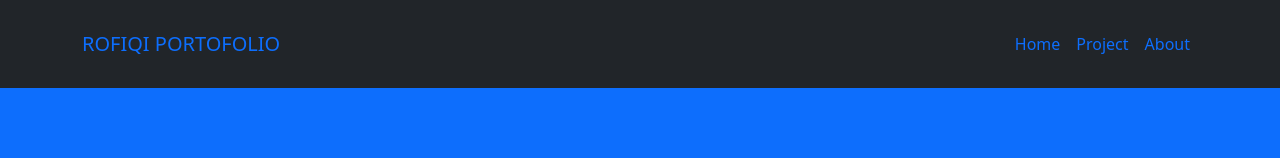
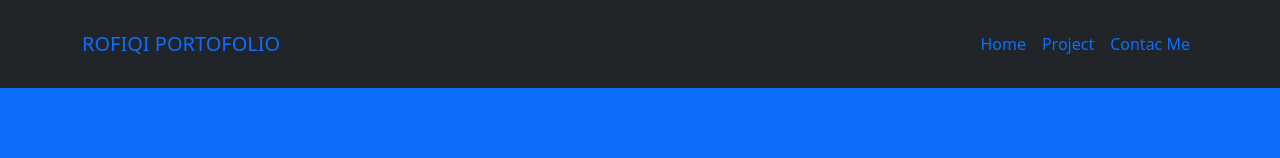
Before and after one commit to ARofiqi/latihan-Web-proposal, a plain HTML site: page index.html in a window 1280 px wide. Shown: the top 158 px of the page. Drawn offline with nearby package versions, Linux system fonts and the light colour scheme.

Commit message:
mengubah about jadi contac me

```diff
--- a/index.html
+++ b/index.html
@@ -9,7 +9,7 @@
     <link href="https://cdn.jsdelivr.net/npm/bootstrap@5.1.3/dist/css/bootstrap.min.css" rel="stylesheet" integrity="sha384-1BmE4kWBq78iYhFldvKuhfTAU6auU8tT94WrHftjDbrCEXSU1oBoqyl2QvZ6jIW3" crossorigin="anonymous" />
   </head>
   <body>
-    <nav class="navbar navbar-expand-lg bg-dark text-light ">
+    <nav class="navbar navbar-expand-lg bg-dark text-light">
       <div class="container py-3">
         <a class="navbar-brand" href="#">ROFIQI PORTOFOLIO</a>
         <button class="navbar-toggler" type="button" data-bs-toggle="collapse" data-bs-target="#navbarNavAltMarkup" aria-controls="navbarNavAltMarkup" aria-expanded="false" aria-label="Toggle navigation">
@@ -19,7 +19,7 @@
           <div class="navbar-nav ms-auto">
             <a class="nav-link active" aria-current="page" href="#">Home</a>
             <a class="nav-link" href="#">Project</a>
-            <a class="nav-link" href="#">About</a>
+            <a class="nav-link" href="#">Contac Me</a>
           </div>
         </div>
       </div>
```
